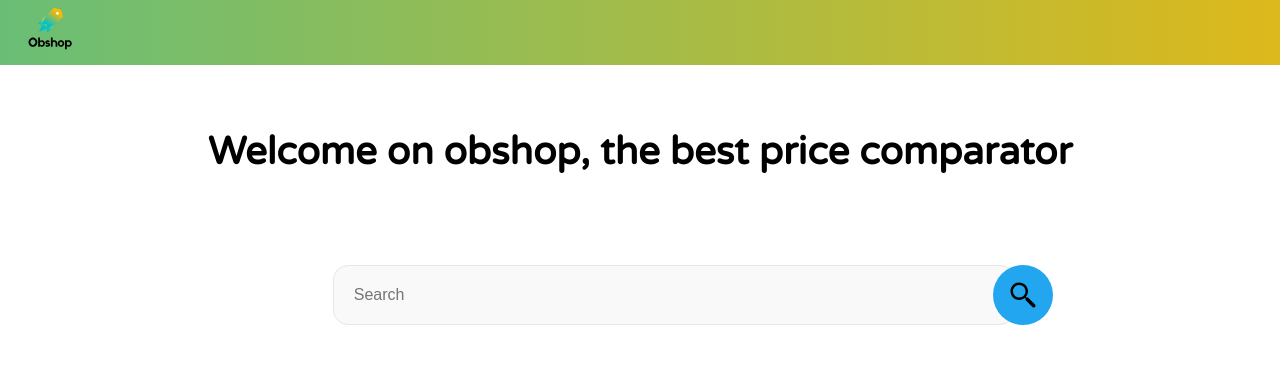
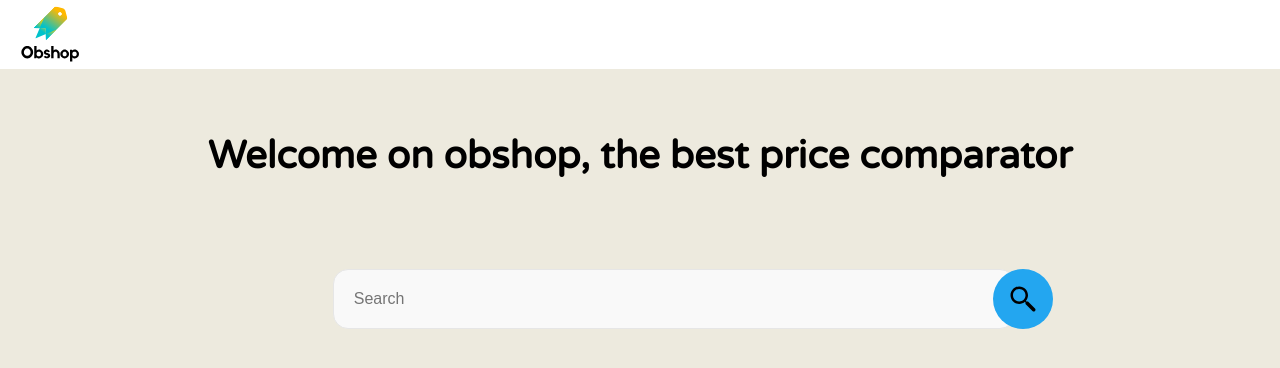
Before and after one commit to Oheed911/obshop, a React (Create React App) app: page / in a window 1280 px wide. Shown: the top 368 px of the page. Built offline with nearby package versions, Linux system fonts and the light colour scheme.

Commit message:
search-bar+ logo fixed

```diff
--- a/package.json
+++ b/package.json
@@ -12,6 +12,7 @@
     "react-adsense": "^0.1.0",
     "react-dom": "^18.2.0",
     "react-redux": "^8.0.4",
+    "react-router-dom": "^6.4.2",
     "react-scripts": "5.0.1",
     "react-slider": "^2.0.4",
     "react-star-ratings": "^2.3.0",
--- a/public/index.html
+++ b/public/index.html
@@ -2,7 +2,7 @@
 <html lang="en">
   <head>
     <meta charset="utf-8" />
-    <meta name="viewport" content="width=600">
+    <meta name="viewport" content="width=710">
     <meta name="theme-color" content="#000000" />
     <meta
       name="description"
--- a/src/App.js
+++ b/src/App.js
@@ -21,8 +21,8 @@ function App() {
       "image": "",
     }])
     const [loading,setLoading] = useState(true)
-    const [min,setMin] = useState("")
-    const [max,setMax] = useState("")
+    const [min,setMin] = useState(0)
+    const [max,setMax] = useState(0)
   //get searchResp
   const handleCallback = (childData) =>{
 
@@ -45,8 +45,11 @@ function App() {
         </div>
         <h1 className="welcome-tag">Welcome on obshop, the best price comparator</h1>
         <div className="searchbar-placement">
-          <Searchbar parentCallback = {handleCallback} parenttocallback={handleloading}
-           min={min} max={max}/>
+          <Searchbar
+            parentCallback = {handleCallback}
+            parenttocallback={handleloading}
+            min={min}  max={max}
+          />
         </div>
       {loading?'':
         <div className="body-placement">
@@ -55,10 +58,14 @@ function App() {
               min={0}
               max={1000}
               //onchahnge send data to searchbar
-              onChange={(value) => {
-                setMin(toString(value[0]))
-                setMax(toString(value[1]))
-              }}
+              onChange={({ min, max }) => {
+                  setMin(min)
+                  setMax(max)
+                  console.log(min)
+                  console.log(max)
+                }
+              }
+
             />
           </div>
           <div className="card-placement">
--- a/src/components/Header/Header.css
+++ b/src/components/Header/Header.css
@@ -1,10 +1,12 @@
 .header{
-    background: linear-gradient(90deg, rgb(0, 194, 203) 0%, rgb(105, 190, 118) 0%,rgb(221, 185, 28) 100%);
+    background: white;
     width:100vw;
 }
 .logo{
     width: 60px;
     object-fit: contain;
     margin-left: 20px;
-    transform: scale(1.5);
+    padding-top: 4px;
+    transform: scale(2.0);
+    cursor: pointer;
 }
--- a/src/components/Header/Header.js
+++ b/src/components/Header/Header.js
@@ -3,12 +3,16 @@
 import React from "react";
 import "./Header.css";
 import logo from "../../assets/Obshop.svg";
+import {Link} from "react-router-dom";
 
 const Header = () => {
+    function refreshPage(){
+        window.location.reload();
+    }
     return (
         <>
             <div className="header">
-                <img src={logo} alt="logo" className="logo" />
+                    <img src={logo} alt="logo" className="logo" onClick={refreshPage}/>
             </div>
         </>
     );
--- a/src/components/Searchbar/Searchbar.js
+++ b/src/components/Searchbar/Searchbar.js
@@ -10,7 +10,6 @@ const Searchbar = (props) => {
     //create state value with json type
     const [searchResult, setSearchResult] = react.useState([])
     const [isLoading, setIsLoading] = useState(false);
-    console.log(props.min," max value ",props.max);
 
 
 
--- a/src/index.css
+++ b/src/index.css
@@ -6,5 +6,5 @@ body {
   -webkit-font-smoothing: antialiased;
   -moz-osx-font-smoothing: grayscale;
 
-  background: white;
+  background: #EDEADE;
 }
--- a/src/index.js
+++ b/src/index.js
@@ -4,12 +4,18 @@ import './index.css';
 import App from './App';
 import reportWebVitals from './reportWebVitals';
 import "@fontsource/varela-round";
+import { BrowserRouter, Route, Routes } from 'react-router-dom';
 
 
 const root = ReactDOM.createRoot(document.getElementById('root'));
 root.render(
   <React.StrictMode>
-    <App />
+    <BrowserRouter>
+      <Routes>
+        <Route path="/" element={<App />} />
+      </Routes>
+    </BrowserRouter>
+
   </React.StrictMode>
 );
 
```
Also changed, not shown: 1 other file (tests, documents, lock files or other folders).
